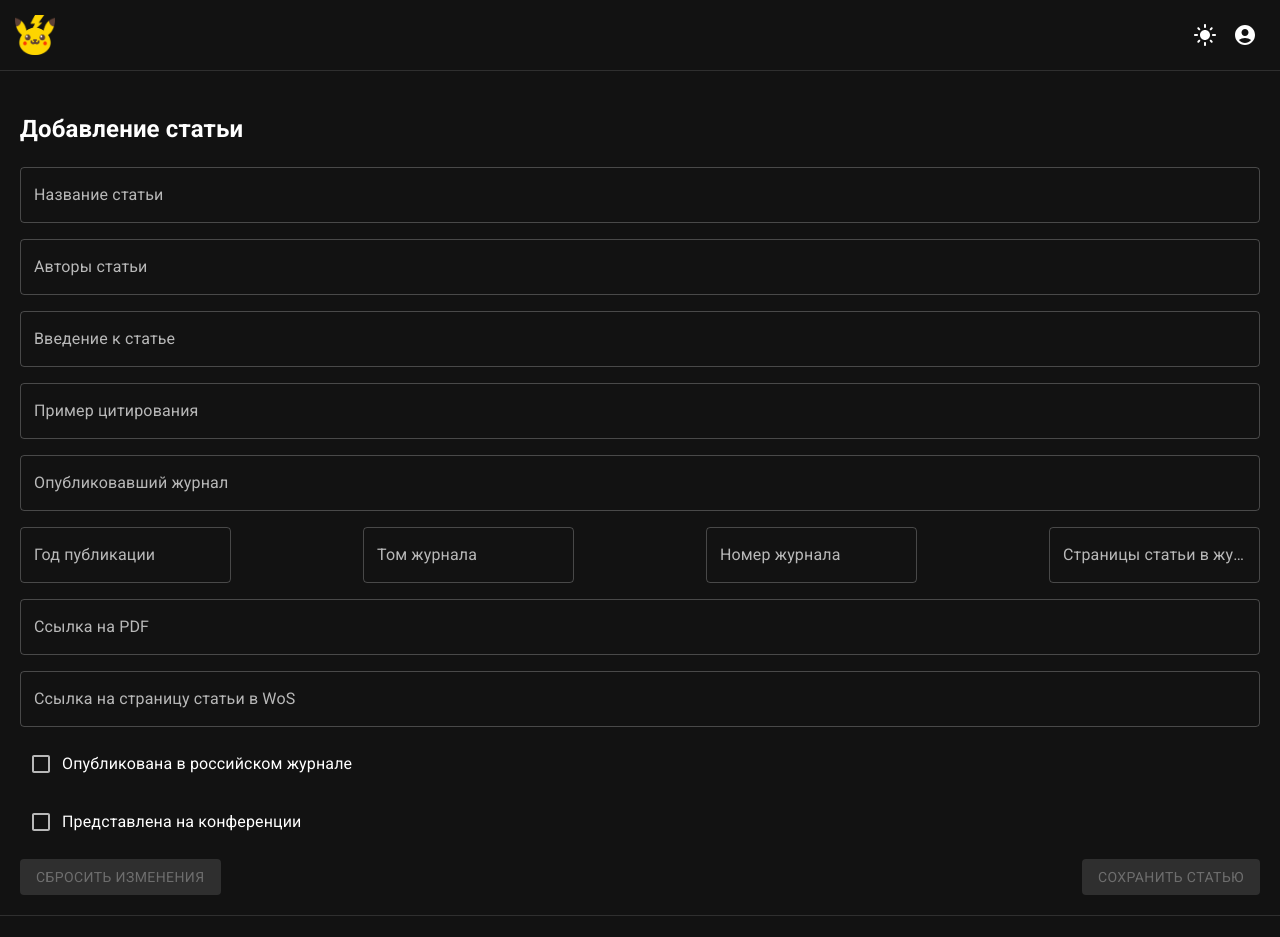
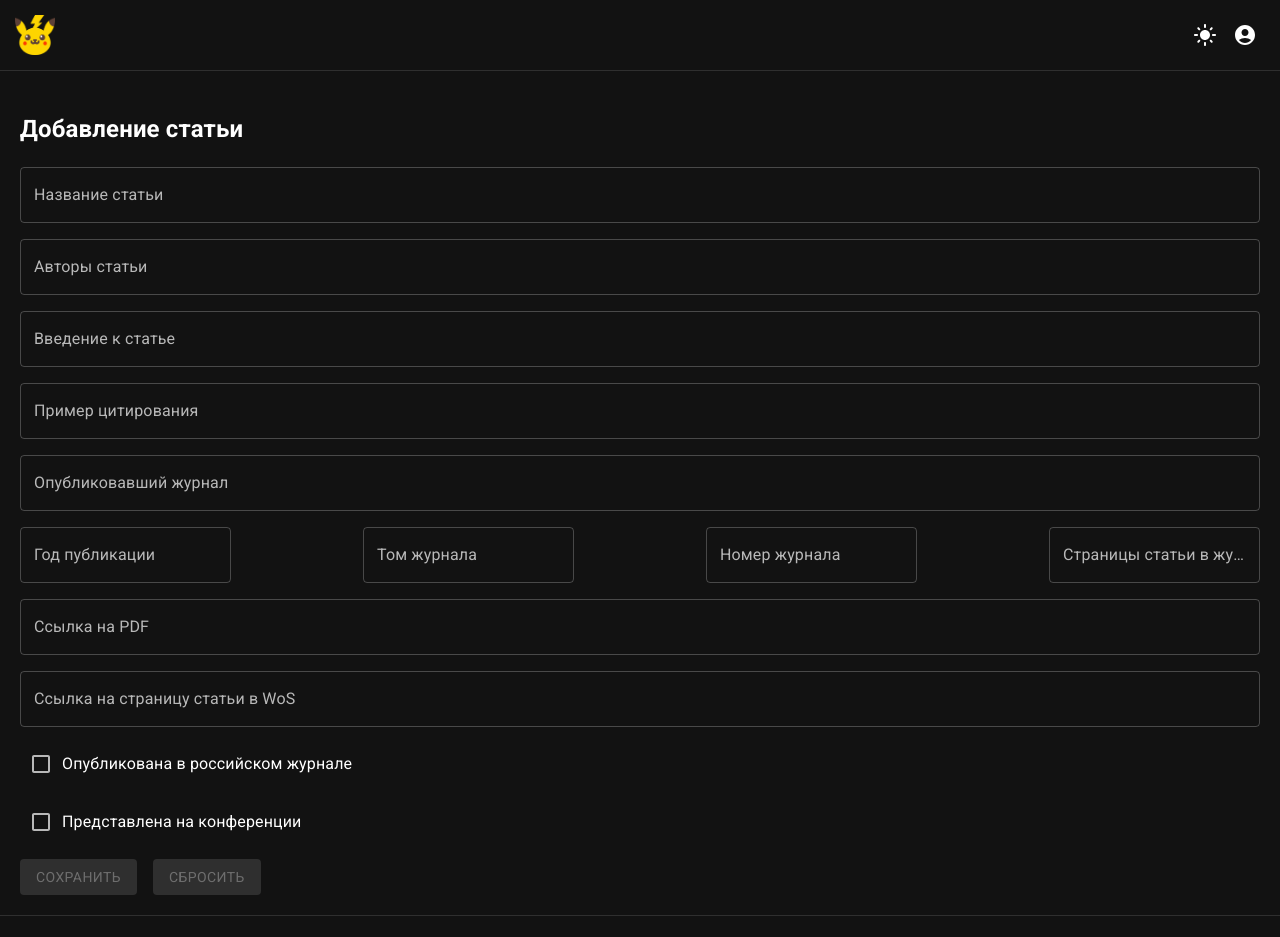
Before and after one commit to StRenedas/scientist-admin, a Next.js app: page / in a window 1280 px wide. Shown: the top 937 px of the page. Built offline with nearby package versions, Linux system fonts and the light colour scheme; no server answers.

Commit message:
Added light theme and reorganized layout and app components

```diff
--- a/pages/_app.tsx
+++ b/pages/_app.tsx
@@ -2,28 +2,22 @@ import '@/styles/globals.css'
 import type { AppProps } from 'next/app'
 import Layout from '@/layouts'
 import { Roboto } from 'next/font/google'
-import { createTheme, CssBaseline, ThemeProvider } from '@mui/material'
 import { Provider } from 'react-redux'
 import { store } from '@/store/store'
 
 const roboto = Roboto({ subsets: ['latin'], weight: ['400', '700'] })
-const darkTheme = createTheme({
-  palette: { mode: 'dark' },
-})
+
 export default function App({ Component, pageProps }: AppProps) {
   return (
     <Provider store={store}>
-      <ThemeProvider theme={darkTheme}>
-        <CssBaseline />
+      <Layout>
         <style jsx global>{`
           html {
             font-family: ${roboto.style.fontFamily};
           }
         `}</style>
-        <Layout>
-          <Component {...pageProps} />
-        </Layout>
-      </ThemeProvider>
+        <Component {...pageProps} />
+      </Layout>
     </Provider>
   )
 }
--- a/src/components/Article/ArticleForm/ArticleForm.tsx
+++ b/src/components/Article/ArticleForm/ArticleForm.tsx
@@ -7,7 +7,6 @@ import {
 } from 'react-hook-form'
 import { DevTool } from '@hookform/devtools'
 import Api from '@/shared/api/Api'
-import { useEffect } from 'react'
 import { yupResolver } from '@hookform/resolvers/yup'
 import * as yup from 'yup'
 import {
@@ -17,7 +16,11 @@ import {
   Checkbox,
   Box,
   Stack,
+  Snackbar,
+  Alert,
 } from '@mui/material'
+import { useAppDispatch, useAppSelector } from '@/store/hooks'
+import { close, error, success } from '@/store/alertSlice'
 
 const schema = yup.object({
   title: yup.string().required('Введите название статьи'),
@@ -52,6 +55,9 @@ const schema = yup.object({
 })
 
 const ArticleForm = () => {
+  const alert = useAppSelector((state) => state.alert)
+  const dispatch = useAppDispatch()
+
   const {
     register,
     handleSubmit,
@@ -64,19 +70,13 @@ const ArticleForm = () => {
   })
 
   const onSubmit: SubmitHandler<IArticle> = async (article) => {
-    const { data } = await Api.post('/articles', { ...article })
-    console.log(data)
+    const { statusCode, message } = await Api.post('/articles', { ...article })
+    statusCode ? dispatch(error(message)) : dispatch(success(message))
   }
 
   const onError: SubmitErrorHandler<IArticle> = (
     errors: FieldErrors<IArticle>,
   ) => console.log(errors)
-
-  useEffect(() => {
-    if (isSubmitSuccessful) {
-      reset()
-    }
-  }, [isSubmitSuccessful, reset])
 
   return (
     <Box>
@@ -175,7 +175,15 @@ const ArticleForm = () => {
           />
         </Stack>
 
-        <Stack mt={2} direction={'row'} justifyContent={'space-between'}>
+        <Stack mt={2} direction={'row'} spacing={2}>
+          <Button
+            type={'submit'}
+            disabled={!isDirty || !isValid || isSubmitting}
+            variant={'contained'}
+            color={'success'}
+          >
+            Сохранить
+          </Button>
           <Button
             type={'button'}
             disabled={!isDirty}
@@ -185,19 +193,20 @@ const ArticleForm = () => {
               reset()
             }}
           >
-            Сбросить изменения
-          </Button>
-          <Button
-            type={'submit'}
-            disabled={!isDirty || !isValid || isSubmitting}
-            variant={'contained'}
-            color={'success'}
-          >
-            Сохранить статью
+            Сбросить
           </Button>
         </Stack>
       </form>
       <DevTool control={control} />
+      <Snackbar
+        open={alert.show}
+        autoHideDuration={5000}
+        onClose={() => dispatch(close())}
+      >
+        <Alert onClose={() => dispatch(close())} severity={alert.color}>
+          {alert.text}
+        </Alert>
+      </Snackbar>
     </Box>
   )
 }
--- a/src/components/Header/Header.tsx
+++ b/src/components/Header/Header.tsx
@@ -1,8 +1,12 @@
 import pikachu from '@/assets/images/pikachu.png'
 import Image from 'next/image'
 import { Box, Button, IconButton } from '@mui/material'
-import { AccountCircle, LightMode } from '@mui/icons-material'
+import { AccountCircle, DarkMode, LightMode } from '@mui/icons-material'
+import { useAppDispatch, useAppSelector } from '@/store/hooks'
+import { toggle } from '@/store/themeSlice'
 const Header = () => {
+  const dispatch = useAppDispatch()
+  const theme = useAppSelector((state) => state.theme)
   return (
     <header>
       <Box
@@ -15,8 +19,8 @@ const Header = () => {
       >
         <Image src={pikachu} alt={'Pikachuu~~'} width={40} height={40} />
         <Box>
-          <IconButton>
-            <LightMode />
+          <IconButton onClick={() => dispatch(toggle())}>
+            {theme.isDark ? <LightMode /> : <DarkMode />}
           </IconButton>
           <IconButton>
             <AccountCircle />
--- a/src/layouts/Layout.tsx
+++ b/src/layouts/Layout.tsx
@@ -1,13 +1,28 @@
 import { ReactNode } from 'react'
 import Header from '@/components/Header'
 import Footer from '@/components/Footer'
-import { Box, Divider } from '@mui/material'
+import {
+  Box,
+  createTheme,
+  CssBaseline,
+  Divider,
+  ThemeProvider,
+} from '@mui/material'
+import { useAppSelector } from '@/store/hooks'
 
 interface LayoutProps {
   children: ReactNode
 }
 const Layout = ({ children }: LayoutProps) => {
+  const theme = useAppSelector((state) => state.theme)
+
+  const darkTheme = createTheme({
+    palette: { mode: theme.isDark ? 'dark' : 'light' },
+  })
+
   return (
+    <ThemeProvider theme={darkTheme}>
+      <CssBaseline />
       <Box sx={{ maxWidth: '1440px', margin: '0 auto' }}>
         <Header />
         <Divider />
@@ -15,6 +30,7 @@ const Layout = ({ children }: LayoutProps) => {
         <Divider />
         <Footer />
       </Box>
+    </ThemeProvider>
   )
 }
 
--- a/src/shared/api/Api.ts
+++ b/src/shared/api/Api.ts
@@ -1,5 +1,4 @@
 import axios from 'axios'
-import { Simulate } from 'react-dom/test-utils'
 const $axios = axios.create({ baseURL: process.env.NEXT_PUBLIC_BASE_URL })
 export default class Api {
   static async get(url: string) {
@@ -8,8 +7,7 @@ export default class Api {
       return data
     } catch (e) {
       if (axios.isAxiosError(e)) {
-        console.log(e.status)
-        console.error(e.response)
+        return e.response?.data
       } else {
         console.error(e)
       }
@@ -22,7 +20,7 @@ export default class Api {
       return data
     } catch (e) {
       if (axios.isAxiosError(e)) {
-        return e.response
+        return e.response?.data
       } else {
         console.log(e)
       }
@@ -33,7 +31,11 @@ export default class Api {
     try {
       return await $axios.put(url, payload)
     } catch (e) {
-      console.error(e)
+      if (axios.isAxiosError(e)) {
+        return e.response?.data
+      } else {
+        console.log(e)
+      }
     }
   }
 
@@ -41,7 +43,11 @@ export default class Api {
     try {
       return await $axios.delete(url)
     } catch (e) {
-      console.error(e)
+      if (axios.isAxiosError(e)) {
+        return e.response?.data
+      } else {
+        console.log(e)
+      }
     }
   }
 }
--- a/src/store/alertSlice.ts
+++ b/src/store/alertSlice.ts
@@ -1,14 +1,17 @@
 import { createSlice } from '@reduxjs/toolkit'
 import type { PayloadAction } from '@reduxjs/toolkit'
+import { AlertColor } from '@mui/material'
 
 export interface AlertState {
+  show: boolean
   text: string
-  color: string
+  color: AlertColor
 }
 
 const initialState: AlertState = {
+  show: false,
   text: '',
-  color: '',
+  color: 'info',
 }
 
 export const alertSlice = createSlice({
@@ -16,20 +19,21 @@ export const alertSlice = createSlice({
   initialState,
   reducers: {
     success: (state, action: PayloadAction<string>) => {
+      state.show = true
       state.color = 'success'
       state.text = action.payload
     },
     error: (state, action: PayloadAction<string>) => {
-      state.color = 'danger'
+      state.show = true
+      state.color = 'error'
       state.text = action.payload
     },
-    clear: (state) => {
-      state.color = ''
-      state.text = ''
+    close: (state) => {
+      state.show = false
     },
   },
 })
 
-export const { success, error, clear } = alertSlice.actions
+export const { success, error, close } = alertSlice.actions
 
 export default alertSlice.reducer
--- a/src/store/store.ts
+++ b/src/store/store.ts
@@ -1,8 +1,10 @@
 import { configureStore } from '@reduxjs/toolkit'
 import alertReducer from './alertSlice'
+import themeReducer from './themeSlice'
 export const store = configureStore({
   reducer: {
     alert: alertReducer,
+    theme: themeReducer,
   },
 })
 
--- /dev/null
+++ b/src/store/themeSlice.ts
@@ -0,0 +1,22 @@
+import { createSlice } from '@reduxjs/toolkit'
+export interface AlertState {
+  isDark: boolean
+}
+
+const initialState: AlertState = {
+  isDark: true,
+}
+
+export const themeSlice = createSlice({
+  name: 'theme',
+  initialState,
+  reducers: {
+    toggle: (state) => {
+      state.isDark = !state.isDark
+    },
+  },
+})
+
+export const { toggle } = themeSlice.actions
+
+export default themeSlice.reducer
```
Lines whose indentation alone changed are shown as unchanged.
